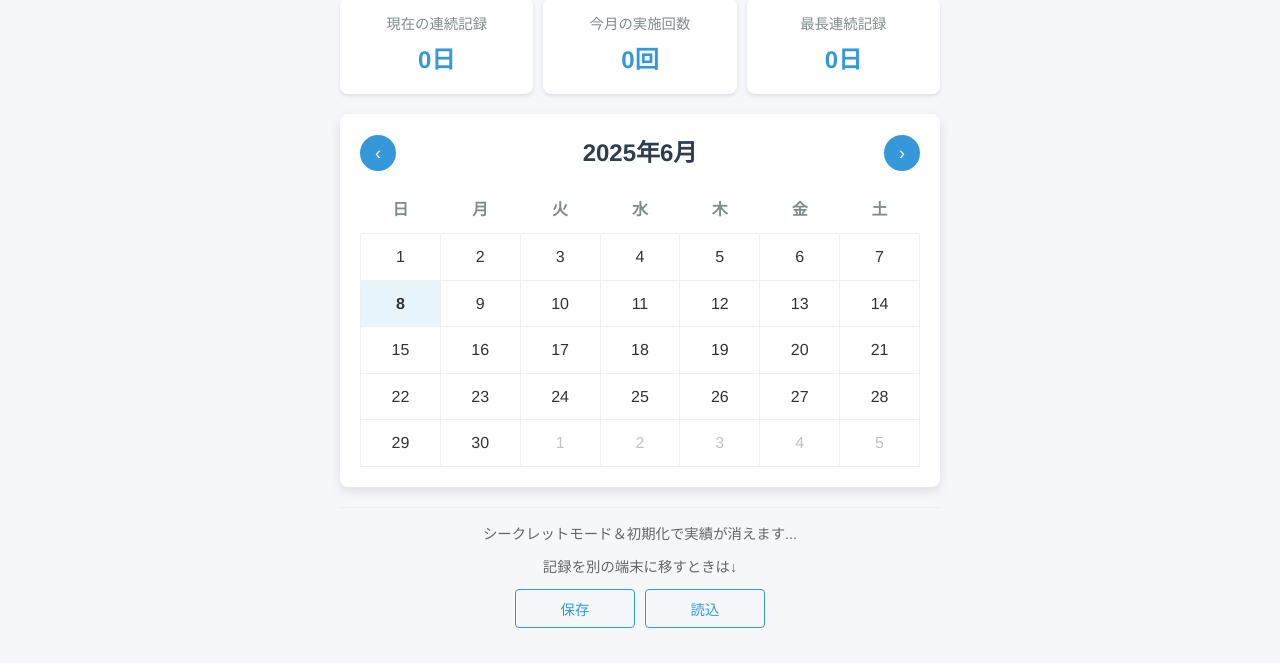
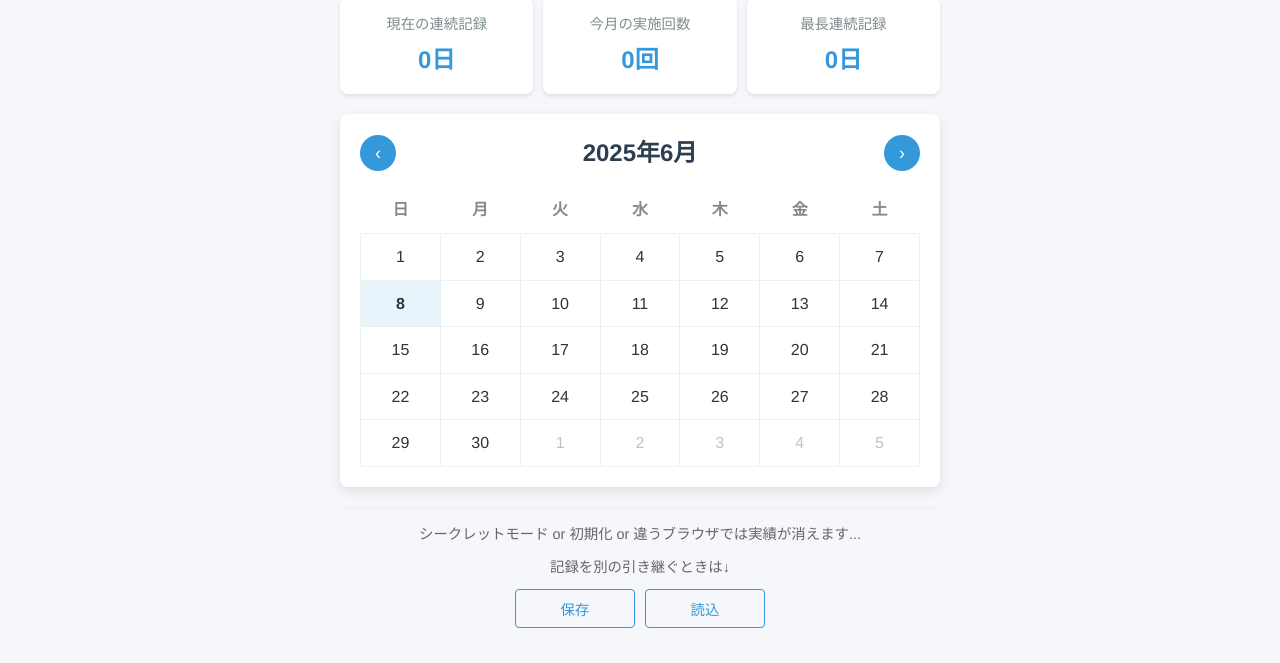
Before and after one commit to buzomo/radio-taiso-tracker-player, a plain HTML site: page index.html in a window 1280 px wide. Shown: the part 740-1403 px from the top of the page. Drawn offline with Linux system fonts and the light colour scheme.

Commit message:
rewrite説明

```diff
--- a/index.html
+++ b/index.html
@@ -370,8 +370,8 @@
                 </table>
             </div>
             <div class="data-management">
-                <div class="data-management-title">シークレットモード＆初期化で実績が消えます...</div>
-                <div class="data-management-title">記録を別の端末に移すときは↓</div>
+                <div class="data-management-title">シークレットモード or 初期化 or 違うブラウザでは実績が消えます...</div>
+                <div class="data-management-title">記録を別の引き継ぐときは↓</div>
                 <div class="data-management-buttons">
                     <button id="exportData" class="data-button">保存</button>
                     <button id="importData" class="data-button">読込</button>
```
